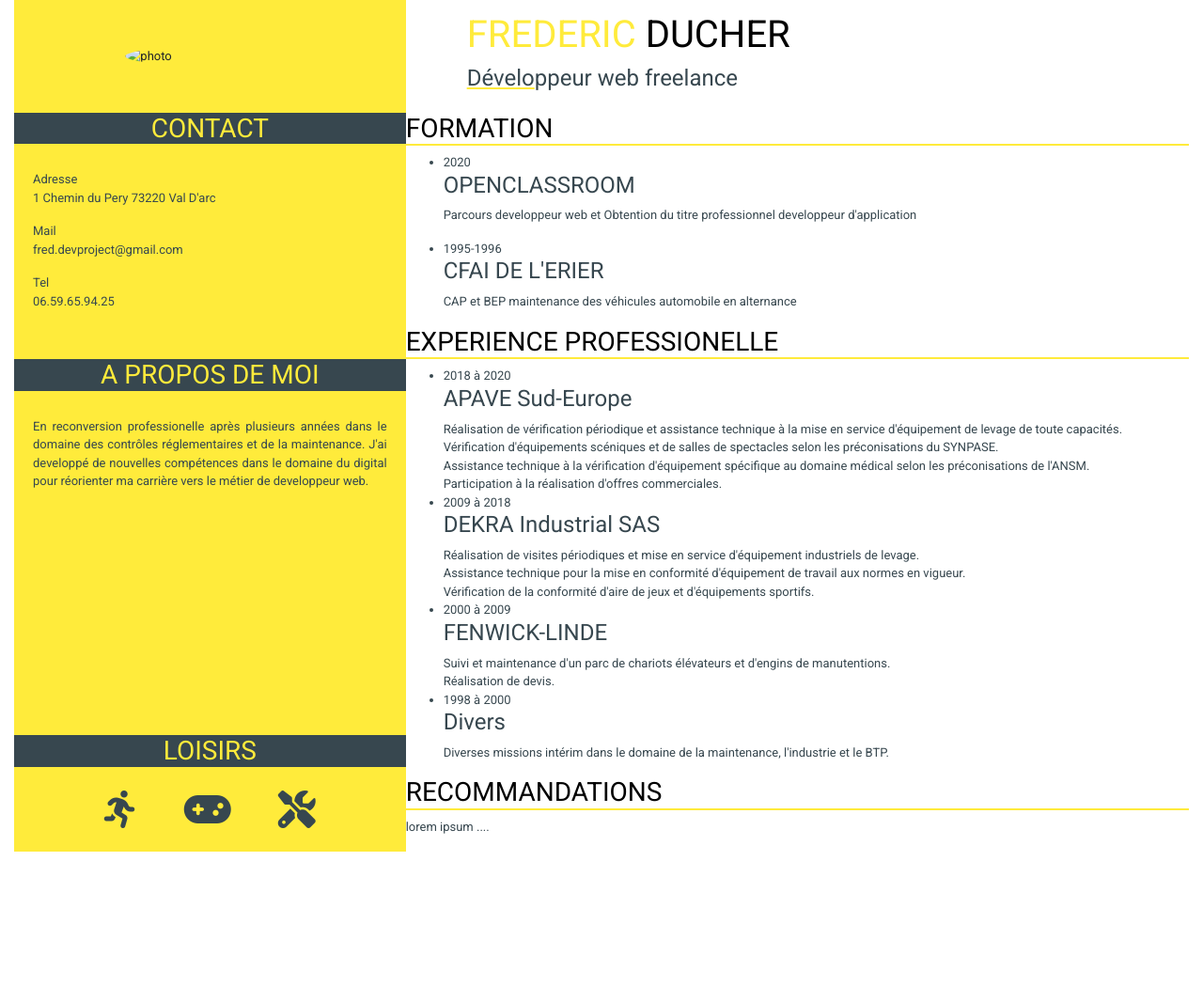
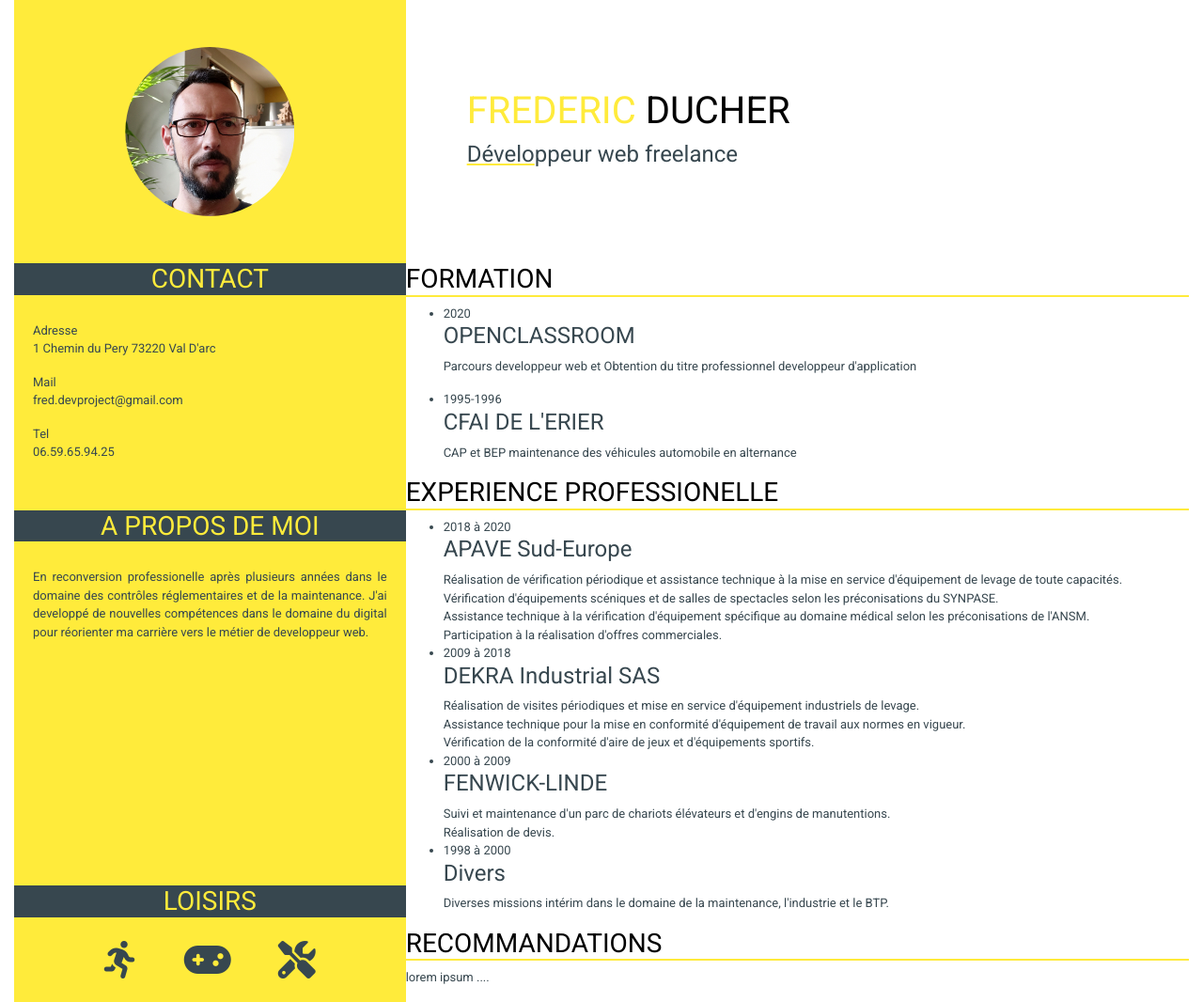
Before and after one commit to fred-devproject/P2_DUCHER_FREDERIC.github.io, a plain HTML site: page index.html in a window 1280 px wide. Shown: the whole page at 94% size. Before the commit the page ends 906 px from the top, so only its background shows below. Drawn offline with nearby package versions, Linux system fonts and the light colour scheme.

Commit message:
Update index.html
correction path img

```diff
--- a/index.html
+++ b/index.html
@@ -18,7 +18,7 @@
         <header class=" container-fluid mainhead no-gutters">
   				<div class="row no-gutters">
     				<div class="col-xs-12 col-sm-12 col-md-4 col-lg-4 col-xl-4 mainhead__photo">
-						<img class="mainhead__photo__portrait" src="images/portrait2.jpg" alt="photo">
+						<img class="mainhead__photo__portrait" src="portrait2.jpg" alt="photo">
 					</div>
         			<div class="col-xs-12 col-sm12 col-md-8 col-lg-8 col-xl-8 mainhead__title">
 								<H1><span class="mainhead__title__box__yellow">FREDERIC</span> DUCHER</H1><H4 class="mainhead__title__box"><u>Dévelo</u>ppeur web freelance</H4>
```
